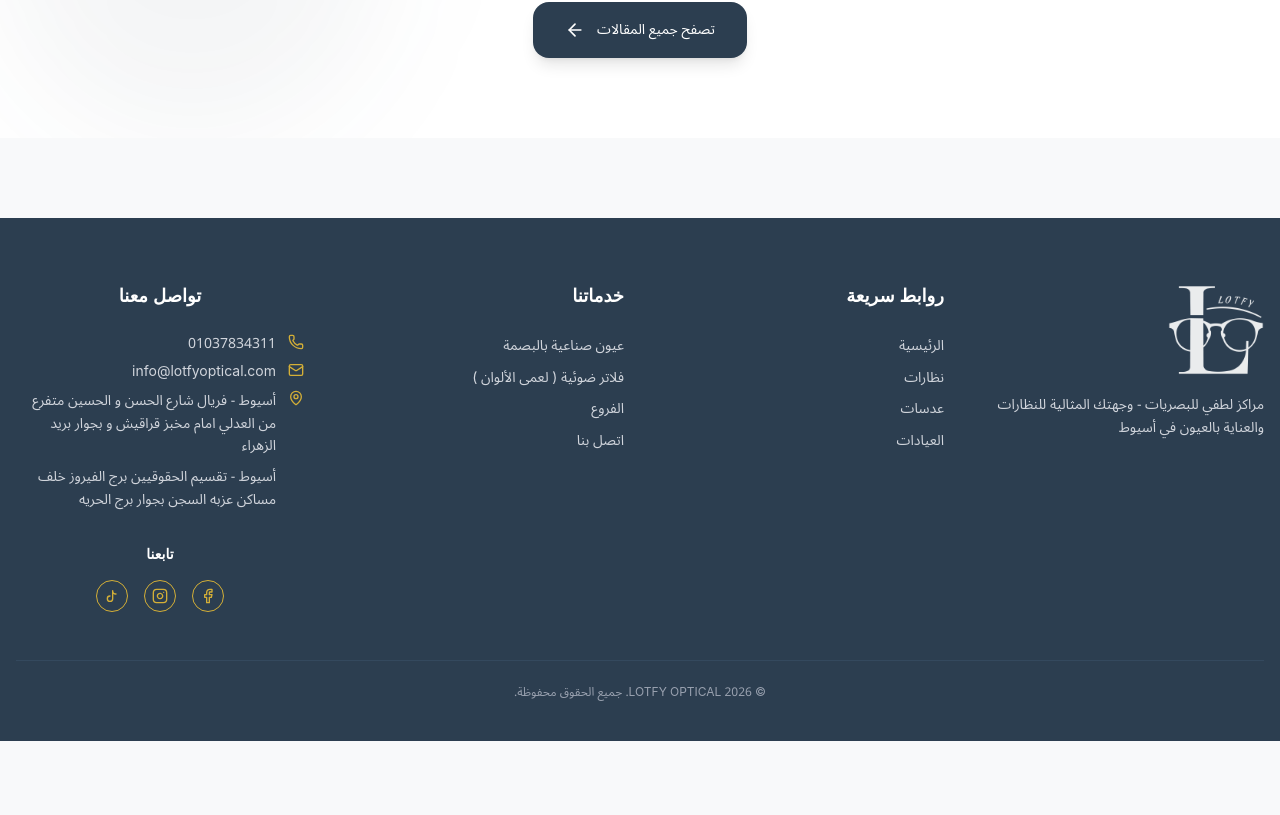
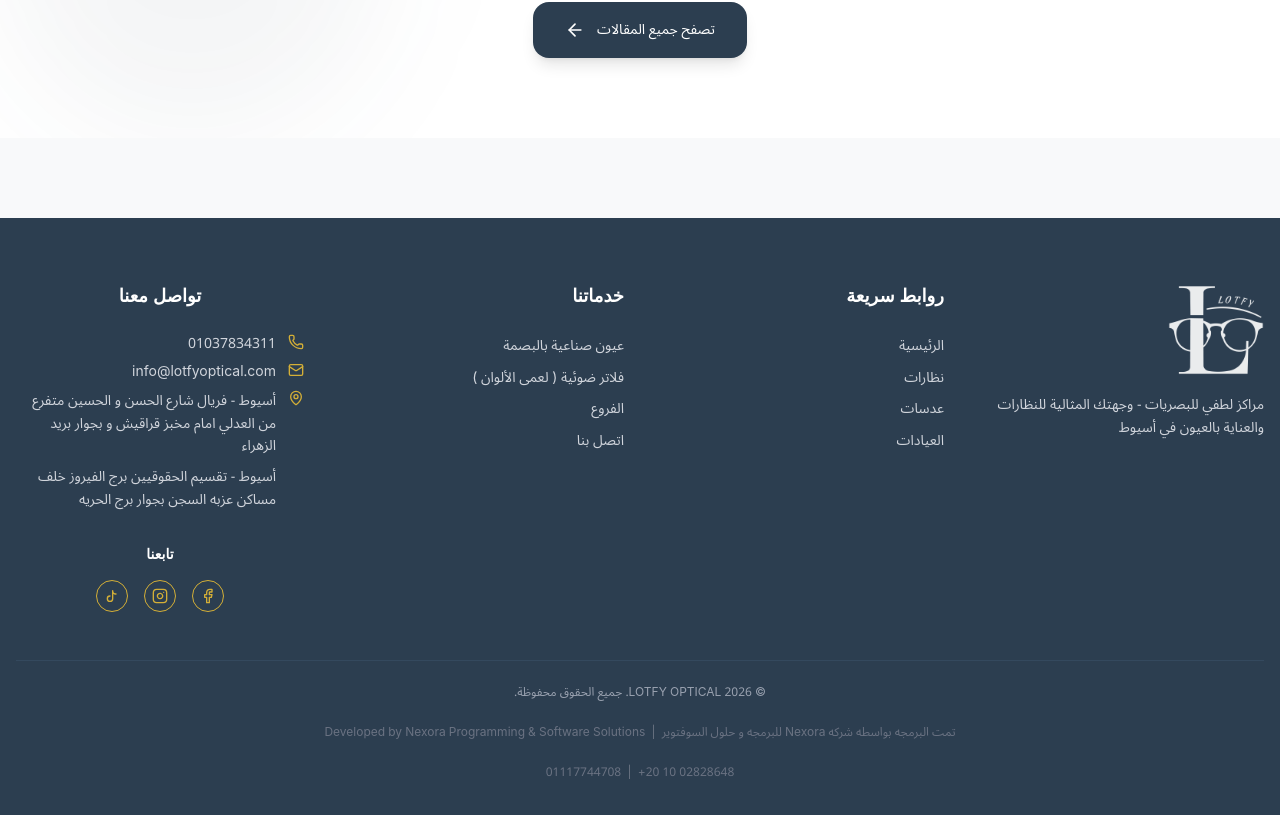
Before and after one commit to ahmedali221/Lotfy-Optics-Project, a React (Vite) app: page / in a window 1280 px wide. Shown: the part 5203-6018 px from the top of the page. Before the commit the page ends 5944 px from the top, so only its background shows below. Built offline with nearby package versions, Linux system fonts and the light colour scheme; no server answers.

Commit message:
added new updates

```diff
--- a/src/components/layout/Footer.tsx
+++ b/src/components/layout/Footer.tsx
@@ -150,9 +150,15 @@ export function Footer() {
         </div>
 
         {/* Bottom Bar */}
-        <div className="border-t border-[#34495e] pt-6 flex flex-col items-center justify-center">
+        <div className="border-t border-[#34495e] pt-6 flex flex-col items-center justify-center gap-2">
           <p className="text-gray-400 text-xs">
             © 2026 LOTFY OPTICAL. جميع الحقوق محفوظة.
+          </p>
+          <p className="text-gray-500 text-xs text-center">
+            تمت البرمجه بواسطه شركه Nexora للبرمجه و حلول السوفتوير &nbsp;|&nbsp; Developed by Nexora Programming &amp; Software Solutions
+          </p>
+          <p className="text-gray-500 text-xs" dir="ltr">
+            01117744708 &nbsp;|&nbsp; +20 10 02828648
           </p>
         </div>
       </div>
```
Also changed, not shown: 1 other file (tests, documents, lock files or other folders).
